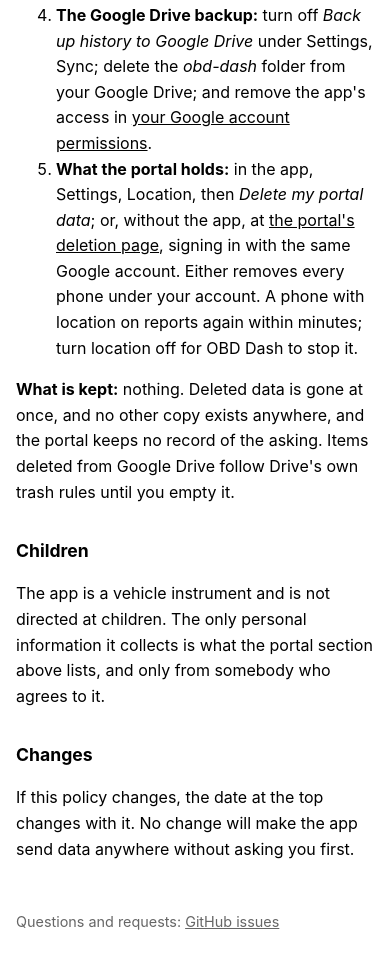
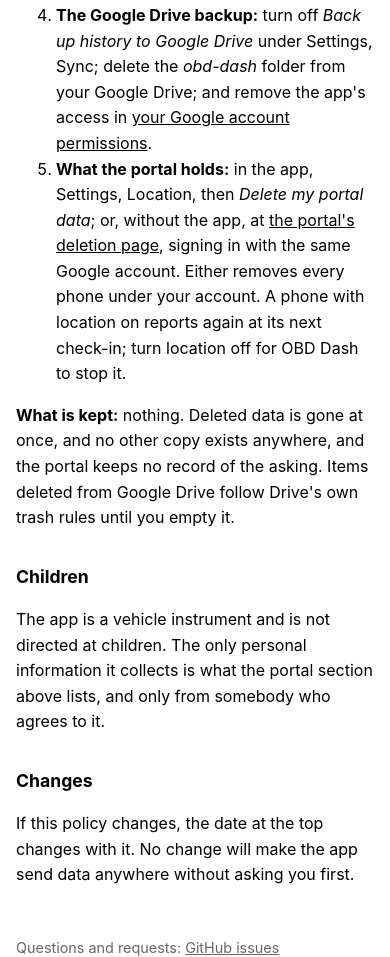
Before and after one commit to FahimHT/obd-dash-app, a plain HTML site: page privacy.html in a window 390 px wide. Shown: the part 4558-5515 px from the top of the page. Drawn offline with Linux system fonts and the light colour scheme.

Commit message:
Deleting: a phone reports again at its next check-in
The portal's admin can now slow how often phones check in (obd-dash #8), so a
phone with location on may take longer than "minutes" to come back after a
deletion. The manual and privacy policy say "at its next check-in" instead.
Nothing new is collected or sent.

Co-Authored-By: Claude Opus 5.5 <noreply@anthropic.com>

```diff
--- a/privacy.html
+++ b/privacy.html
@@ -155,7 +155,7 @@
       portal data</em>; or, without the app, at
       <a href="https://obd-dash-portal.obd-dash-portal.workers.dev/delete">the portal's deletion
       page</a>, signing in with the same Google account. Either removes every phone under your
-      account. A phone with location on reports again within minutes; turn location off for OBD Dash
+      account. A phone with location on reports again at its next check-in; turn location off for OBD Dash
       to stop it.</li>
 </ol>
 <p>
```
Also changed, not shown: manual.html (+1 -1 lines).
